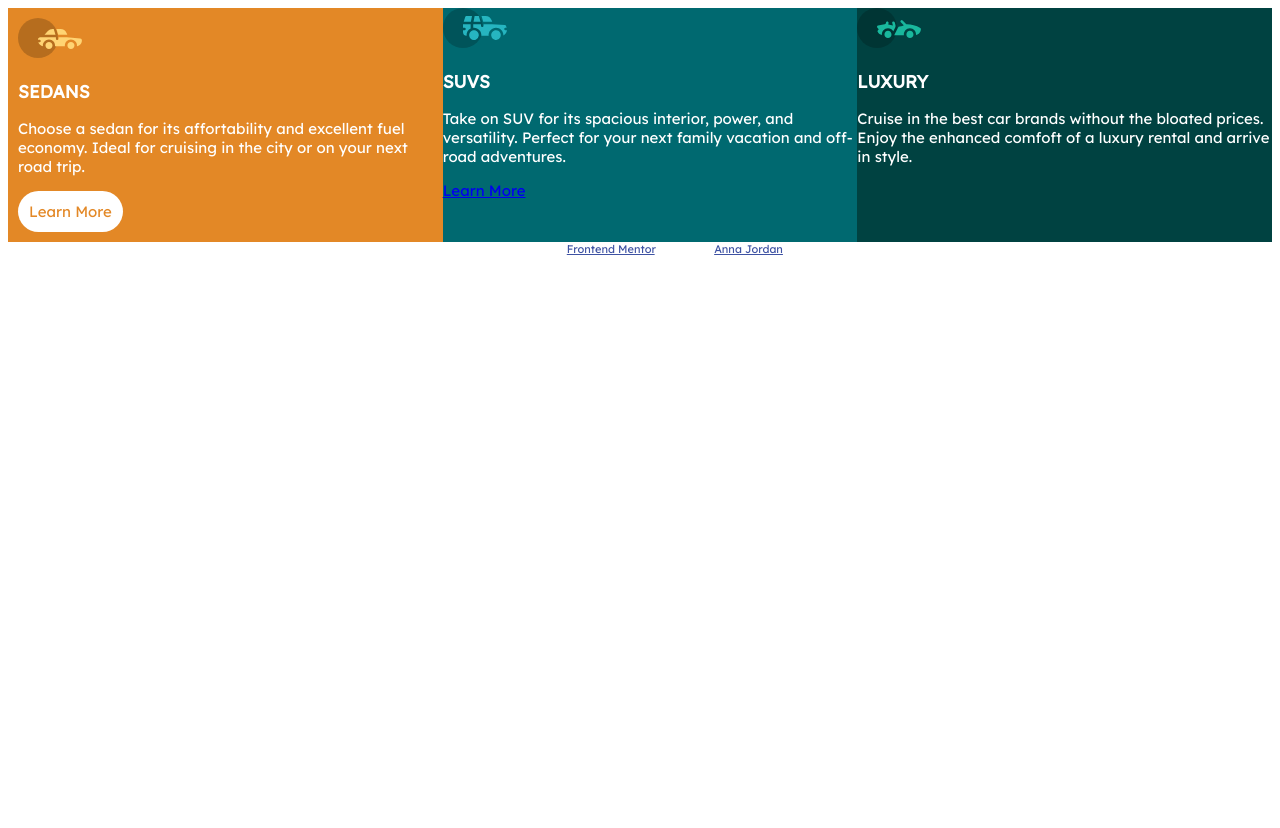
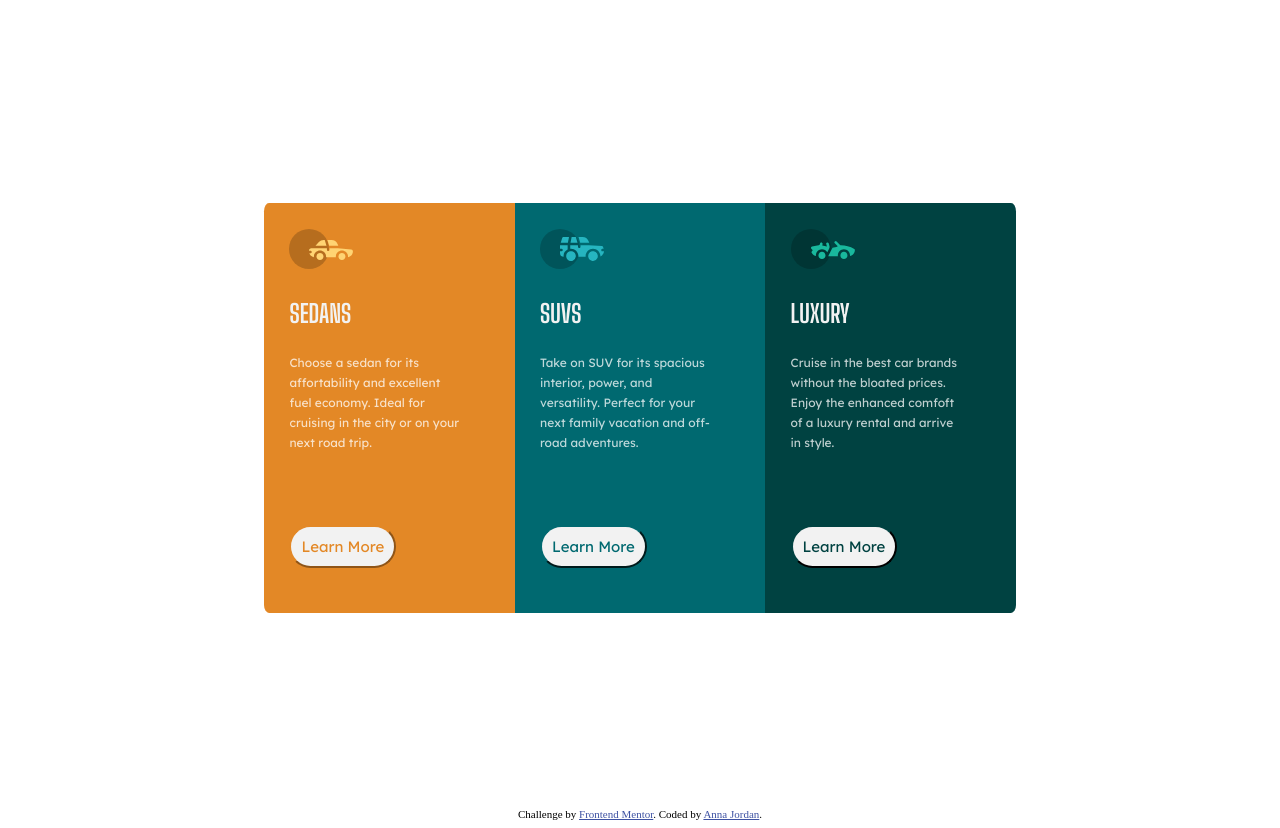
Before and after one commit to AnnaJordan-dev/3-columns, a plain HTML site: page index.html in a window 1280 px wide. Before the commit the page ends 800 px from the top, so only its background shows below. Drawn offline with Linux system fonts and the light colour scheme.

Commit message:
Updated css files

```diff
--- a/css/style.css
+++ b/css/style.css
@@ -1,67 +1,92 @@
-body {
-  font-family: 'Big Shoulders Display', cursive;
-  font-family: 'Lexend Deca', sans-serif;
-  font-size: 15px;
-  font-weight: normal;
-  color: #FFFFFF;
+main {
+  display:flex;
+  justify-content: center;
+  align-items: center;
+  min-height: 100vh;
+  max-width: 1440px;
 }
 
-img {
-  position: relative;
-}
-
-article {
-  flex-flow: row wrap;
-  flex: 1;
-}
-
-section {
-  display:  flex;
-  flex-flow: row wrap;
-}
-
-.sudans {
-  flex-flow: row wrap;
+.sedans {
   background-color: hsl(31, 77%, 52%);
-  padding: 10px;
+  border-top-left-radius: 2%;
+  border-bottom-left-radius: 2%;
+  width: 200px;
+  padding: 2%;
 }
 
 .suvs {
-  flex-flow: row wrap;
   background-color: hsl(184, 100%, 22%);
-  position: relative;
+  width: 200px;
+  padding: 2%;
 }
 
 .luxury {
-  flex-flow: row wrap;
-  background-size: 480px;
   background-color: hsl(179, 100%, 13%);
+  border-top-right-radius: 2%;
+  border-bottom-right-radius: 2%;
+  width: 200px;
+  padding: 2%;
 }
 
-.BUTTON_DJM {
-   -webkit-border-radius: 25px;
-   -moz-border-radius: 25px;
+h3 {
+  color: hsla(0, 0%, 95%);
+  font-family: 'Big Shoulders Display', cursive;
+  text-transform:uppercase;
+  font-size: 25px;
+}
+
+p {
+  color: hsla(0, 0%, 100%, 0.75);
+  font-family: 'Lexend Deca', sans-serif;
+  padding: 20px 20px,;
+  font-size: 12px;
+  margin-right: 30px;
+  line-height: 20px;;
+}
+
+Button {
+  background-color: hsl(0, 0%, 95%);
   border-radius: 25px;
-   color: #E38826;
   font-family: 'Big Shoulders Display', cursive;
   font-family: 'Lexend Deca', sans-serif;
   font-size: 15px;
   font-weight: 400;
-   padding: 11px;
-   background-color: #FFFFFF;
-   text-decoration: none;
-   display: inline-block;
-   cursor: pointer;
-   text-align: center;
+  padding: 10px;
+  margin-top: 60px;
+  margin-bottom: 20px;
+
+}
+button:hover {
+  border-radius: 25px;
+  background-color: transparent;
+  border-color: white 1px;
+}
+.sedButton {
+  color: hsl(31, 77%, 52%);
+  border-color: hsl(31, 77%, 52%);
 }
 
-.BUTTON_DJM:hover {
-   background: #E38826;
-   border: solid #FFFFFF 1px;
-   -webkit-border-radius: 25px;
-   -moz-border-radius: 25px;
-   border-radius: 25px;
-   text-decoration: none;
-   color: #ffffff;
-   padding: 11px;
+.suvButton {
+  color: hsl(184, 100%, 22%);
+  border-color: hsl(184, 100%, 22%);
 }
+
+.luxButton {
+  color: hsl(179, 100%, 13%);
+  border-color: hsl(179, 100%, 13%);
+}
+
+.sedButton:hover {
+  color: hsl(0, 0%, 95%);
+  border-color: white;
+}
+
+.suvButton:hover {
+  color: hsl(0, 0%, 95%);
+  border-color: white;
+}
+
+.luxButton:hover {
+  color: hsl(0, 0%, 95%);
+  border-color: white;
+}
--- a/index.html
+++ b/index.html
@@ -2,45 +2,51 @@
 <html lang="en">
 <head>
   <meta charset="UTF-8">
-  <meta name="viewport" content="width=device-width, initial-scale=1.0"> <!-- displays site properly based on user's device -->
+  <meta name="viewport" content="width=device-width, initial-scale=1.0">
+  <!-- displays site properly based on user's device -->
 
-  <link rel="icon" type="image/png" sizes="32x32" href="./images/favicon-icon.png">
-
-  <title>3 column preview card</title>
-
+  <link rel="icon" type="image/png" sizes="32x32" href="./images/favicon-icon.png"/>
   <link rel="stylesheet" href="css/style.css">
   <link rel="preconnect" href="https://fonts.gstatic.com">
   <link href="https://fonts.googleapis.com/css2?family=Big+Shoulders+Display:wght@700&family=Lexend+Deca&display=swap" rel="stylesheet">
+  <title>FrontendMentor | 3-column preview card</title>
   <style>
-    .attribution { font-size: 11px; text-align: center; }
-    .attribution a { color: hsl(228, 45%, 44%); }
+
+    .attribution {
+      font-size: 11px; text-align: center;
+    }
+    .attribution a {
+      color: hsl(228, 45%, 44%);
+    }
+
   </style>
+
 </head>
-
 <body>
 
-  <section class="container">
-    <article class="sudans">
+  <main>
+    <div class="sedans">
+      <img src="images/icon-sedans.svg" alt="sedans-img">
+      <h3>SEDANS</h3>
+      <p>Choose a sedan for its affortability and excellent fuel economy. Ideal for cruising in the city or on your next road trip.</p>
+      <button class="sedButton">Learn More</button>
+    </div>
 
-      <img src="images/icon-sedans.svg" alt="sedans-img">
-      <h1>SEDANS</h1>
-      <p>Choose a sedan for its affortability and excellent fuel economy. Ideal for cruising in the city or on your next road trip.</p>
-      <a href="#" class="BUTTON_DJM">Learn More</a>
-    </article>
+    <div class="suvs">
+      <img src="images/icon-suvs.svg" alt="suvs-img">
+      <h3>SUVS</h3>
+      <p>Take on SUV for its spacious interior, power, and versatility. Perfect for your next family vacation and off-road adventures.</p>
+      <button class="suvButton">Learn More</button>
+    </div>
 
-    <article class="suvs">
-      <img src="images/icon-suvs.svg" alt="suvs-img">
-      <h1>SUVS</h1>
-      <p>Take on SUV for its spacious interior, power, and versatility. Perfect for your next family vacation and off-road adventures.</p>
-      <a href="#" class="BUTTON_suvs">Learn More</a>
-    </article>
+    <div class="luxury">
+      <img src="images/icon-luxury.svg" alt="luxury-img">
+      <h3>LUXURY</h3>
+      <p>Cruise in the best car brands without the bloated prices.  Enjoy the enhanced comfoft of a luxury rental and arrive in style.</p>
+      <button class="luxButton">Learn More</button>
+    </div>
+  </main>
 
-    <article class="luxury">
-      <img src="images/icon-luxury.svg" alt="luxury-img">
-      <h1>LUXURY</h1>
-      <p>Cruise in the best car brands without the bloated prices.  Enjoy the enhanced comfoft of a luxury rental and arrive in style.</p>
-    </article>
-  </section>
   <div class="attribution">
     Challenge by <a href="https://www.frontendmentor.io?ref=challenge" target="_blank">Frontend Mentor</a>.
     Coded by <a href="#">Anna Jordan</a>.
```
Lines whose indentation alone changed are shown as unchanged.
